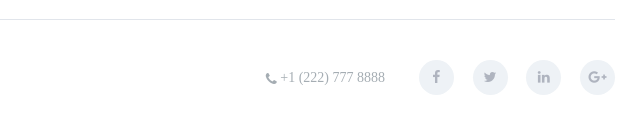
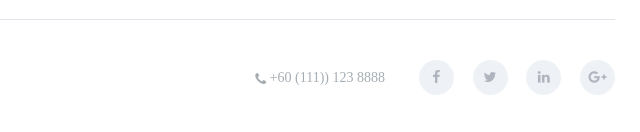
Before and after one commit to Aymeneb/Aymeneb.github.io, a plain HTML site: page index.html in a window 1280 px wide. Shown: the part 5819-5951 px from the top of the page, 595-1235 px from the left. Drawn offline with nearby package versions, Linux system fonts and the light colour scheme.

Commit message:
Update index.html

```diff
--- a/index.html
+++ b/index.html
@@ -1085,7 +1085,7 @@
 						</div>
 						<div class="col-sm-7">
 							<div class="footer-social">
-								<span><i class="fa fa-phone"> +1  (222) 777 8888</i></span>
+								<span><i class="fa fa-phone"> +60  (111)) 123 8888</i></span>
 								<a href="#"><i class="fa fa-facebook"></i></a>
 								<a href="#"><i class="fa fa-twitter"></i></a>
 								<a href="#"><i class="fa fa-linkedin"></i></a>
```
